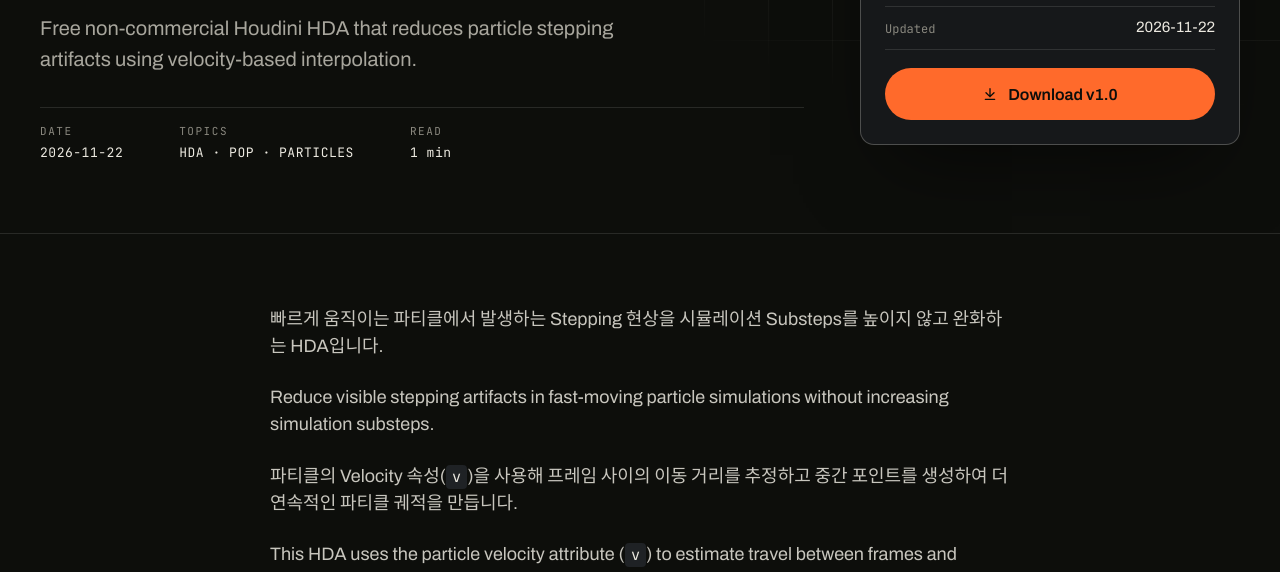
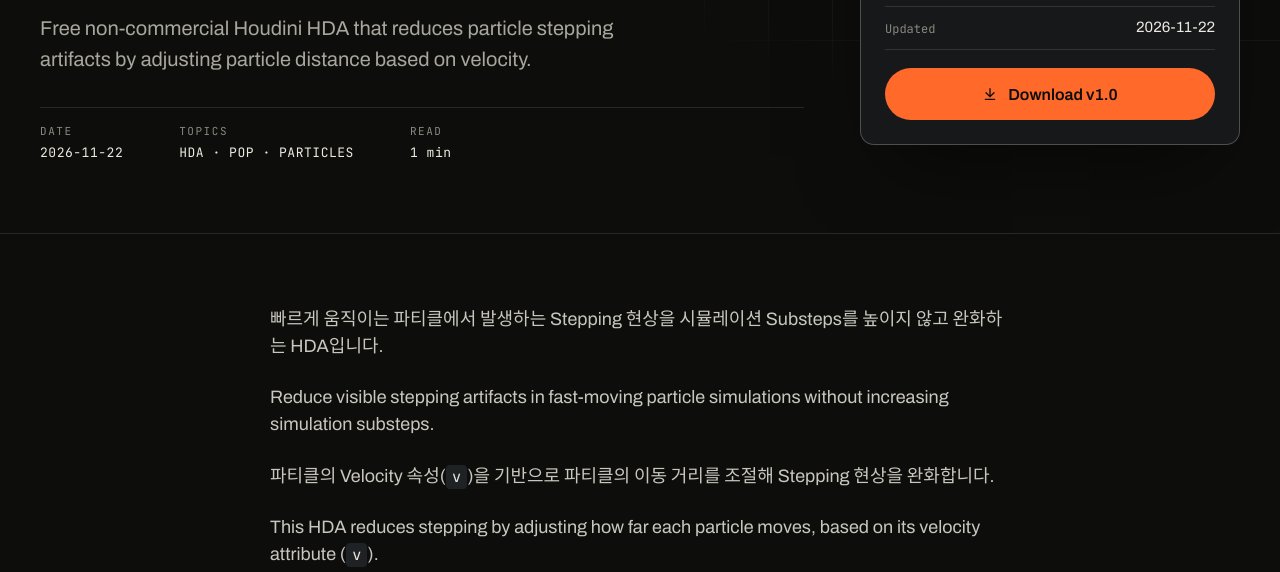
Before and after one commit to yfx-eunyoung/yfx-eunyoung.github.io, an Eleventy site: page src/resources/particle-stepping.md in a window 1280 px wide. Shown: the part 351-923 px from the top of the page. Built offline with nearby package versions, Linux system fonts and the light colour scheme; Eleventy itself is replaced by a stand-in of ours; files that its build step writes are made by us from their sources; files whose address does not match are found by name.

Commit message:
Particle Stepping: describe velocity-based distance adjustment, not interpolation
Co-Authored-By: Claude Opus 5.5 <noreply@anthropic.com>
Claude-Session: https://claude.ai/code/session_012ts4GRjTLHHRJ9bAsMjJjD

```diff
--- a/src/resources/particle-stepping.md
+++ b/src/resources/particle-stepping.md
@@ -7,17 +7,17 @@ license: "Free — Non-Commercial"
 download: "particle-stepping/sop_mac.Particle_Stepping_key.1.0.hdanc"
 date: 2026-11-22
 topics: [HDA, POP, PARTICLES]
-summary: "Free non-commercial Houdini HDA that reduces particle stepping artifacts using velocity-based interpolation."
-summaryShort: "Reduce particle stepping with velocity-based interpolation."
+summary: "Free non-commercial Houdini HDA that reduces particle stepping artifacts by adjusting particle distance based on velocity."
+summaryShort: "Reduce particle stepping by adjusting distance based on velocity."
 ---
 
 빠르게 움직이는 파티클에서 발생하는 Stepping 현상을 시뮬레이션 Substeps를 높이지 않고 완화하는 HDA입니다.
 
 Reduce visible stepping artifacts in fast-moving particle simulations without increasing simulation substeps.
 
-파티클의 Velocity 속성(`v`)을 사용해 프레임 사이의 이동 거리를 추정하고 중간 포인트를 생성하여 더 연속적인 파티클 궤적을 만듭니다.
+파티클의 Velocity 속성(`v`)을 기반으로 파티클의 이동 거리를 조절해 Stepping 현상을 완화합니다.
 
-This HDA uses the particle velocity attribute (`v`) to estimate travel between frames and generate intermediate points for smoother, more continuous particle trails.
+This HDA reduces stepping by adjusting how far each particle moves, based on its velocity attribute (`v`).
 
 ![Particle stepping comparison in Houdini](./particle-stepping/images/particle-stepping-comparison.png)
 
```
